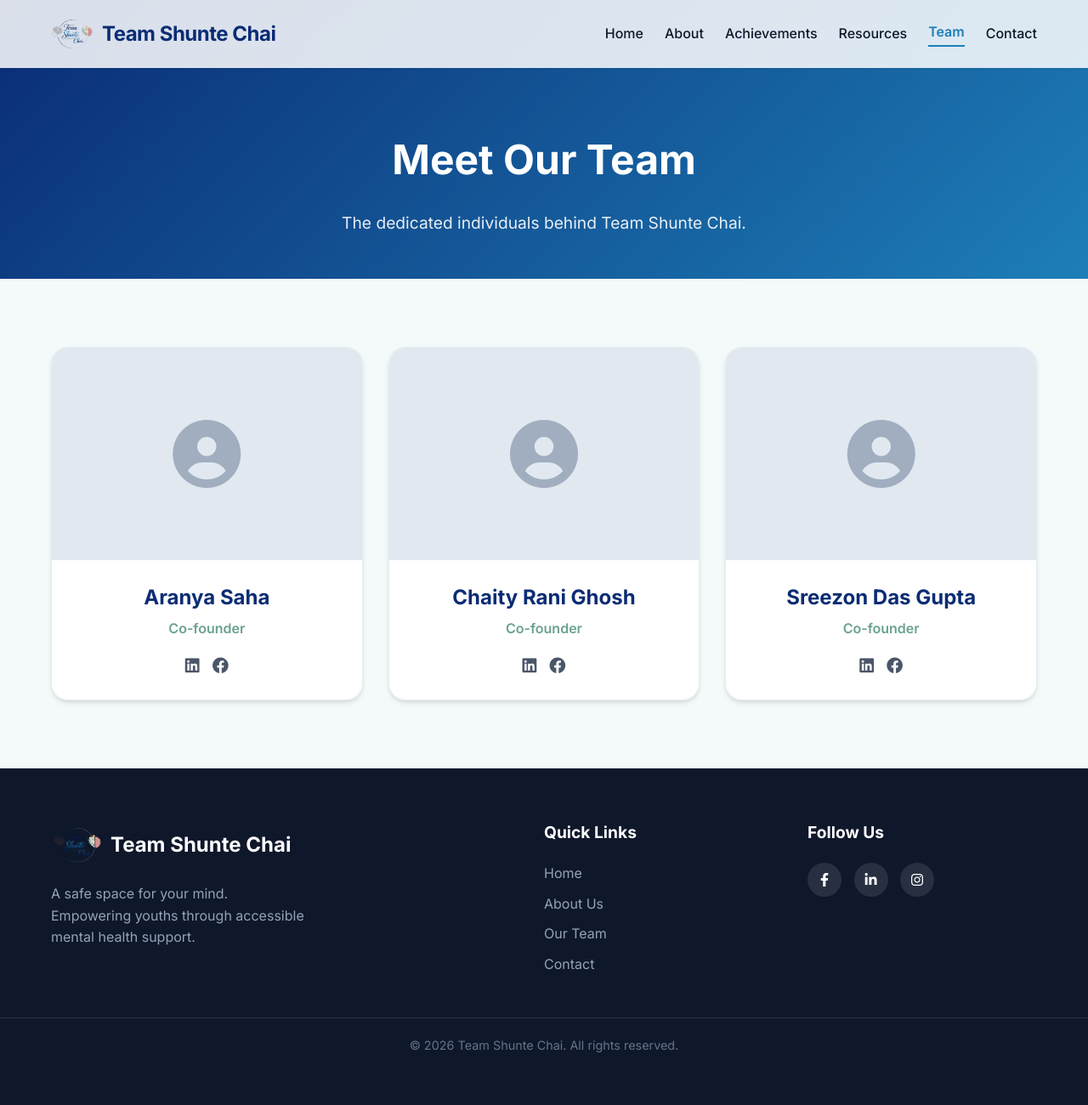
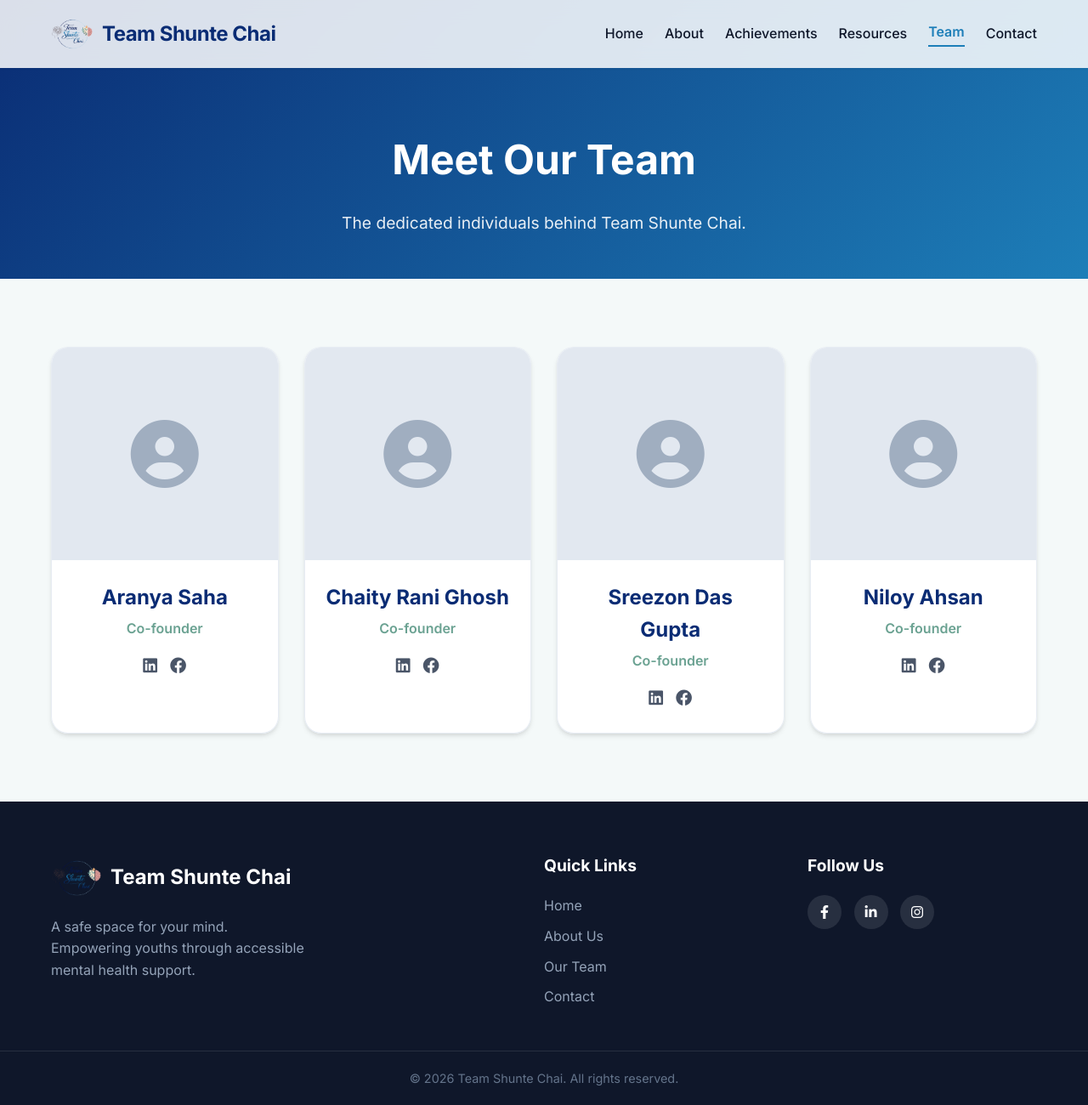
Before and after one commit to Sreezon23/team-shunte-chai, a Django app: page /team/ in a window 1280 px wide. Shown: the whole page at 85% size. Before the commit the page ends 1238 px from the top, so only its background shows below. Run offline with Django 5.2, Linux system fonts and the light colour scheme; some libraries are stand-ins or nearby versions.

Commit message:
Add Niloy Ahsan as Co-founder

```diff
--- a/templates/team.html
+++ b/templates/team.html
@@ -58,6 +58,21 @@
                 </div>
             </div>
 
+            <!-- Team Member 4 -->
+            <div class="card team-card" style="padding: 0; overflow: hidden; text-align: center;">
+                <div class="team-photo" style="background: #e2e8f0; height: 250px; display: flex; align-items: center; justify-content: center;">
+                    <i class="fas fa-user-circle" style="font-size: 5rem; color: #a0aec0;"></i>
+                </div>
+                <div class="team-info" style="padding: 25px;">
+                    <h3 style="color: #0a2c74; margin-bottom: 5px;">Niloy Ahsan</h3>
+                    <p style="color: #6ba292; font-weight: 600; margin-bottom: 15px;">Co-founder</p>
+                    <div class="team-social" style="display: flex; justify-content: center; gap: 15px;">
+                        <a href="#" style="color: #4a5568; font-size: 1.2rem; transition: color 0.3s;"><i class="fab fa-linkedin"></i></a>
+                        <a href="#" style="color: #4a5568; font-size: 1.2rem; transition: color 0.3s;"><i class="fab fa-facebook"></i></a>
+                    </div>
+                </div>
+            </div>
+
         </div>
     </div>
 </section>
```
